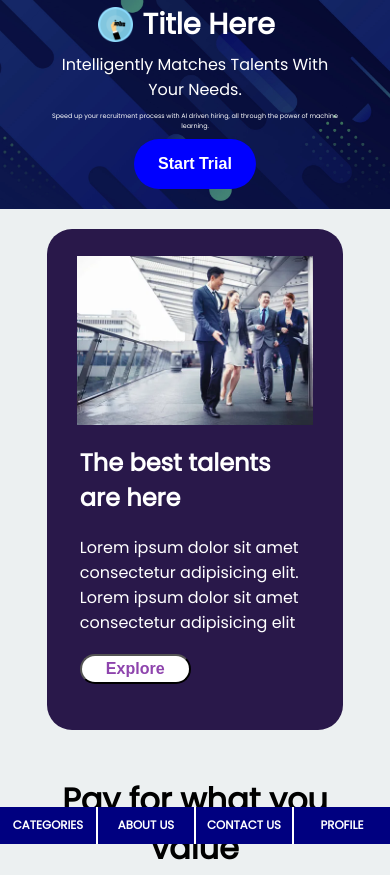
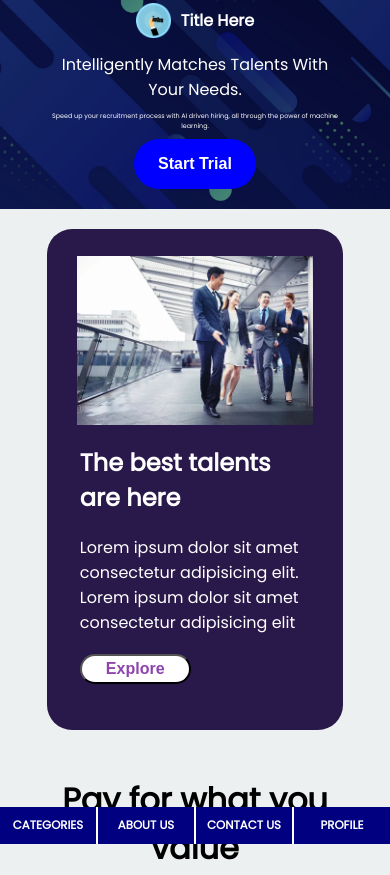
Before and after one commit to ShivaniSehgal07/MochaSample, a plain HTML site: page index.html in a window 390 px wide. Shown: the top 875 px of the page. Drawn offline with Linux system fonts and the light colour scheme.

Commit message:
fixed title

```diff
--- a/css/home.css
+++ b/css/home.css
@@ -249,6 +249,13 @@ article a{
     #logo-wrapper {
         position: absolute;
         top: 0;
+        justify-content: center;
+    }
+
+    #logo-wrapper span {
+        font-size: 1rem;
+        text-align: center;
+        width: auto;
     }
 
     .flex-container {
```
